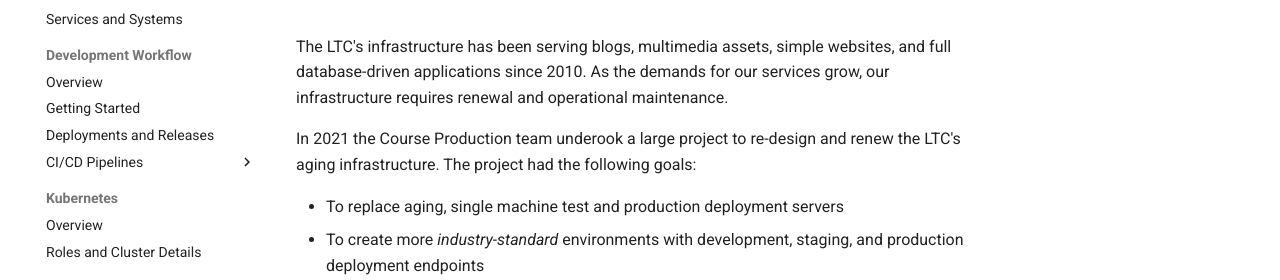
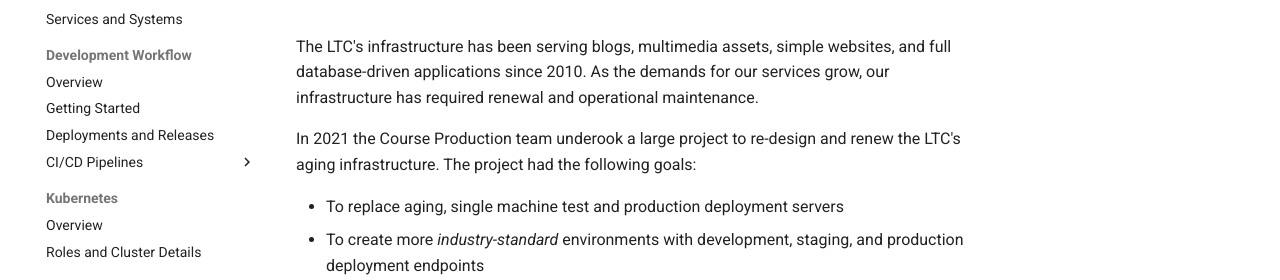
Before and after one commit to bcit-ltc/infrastructure-documentation, an MkDocs documentation site: the page built from docs/index.md, in a window 1280 px wide and 900 px high. Shown: the part 146-426 px from the top of the window. Built offline with MkDocs 1.6.1 and Material for MkDocs 9.7.7, drawn with Linux system fonts in a browser that asks for light colours.

Commit message:
add again

```diff
--- a/docs/index.md
+++ b/docs/index.md
@@ -2,7 +2,7 @@
 title: Introduction
 ---
 
-The LTC's infrastructure has been serving blogs, multimedia assets, simple websites, and full database-driven applications since 2010. As the demands for our services grow, our infrastructure requires renewal and operational maintenance.
+The LTC's infrastructure has been serving blogs, multimedia assets, simple websites, and full database-driven applications since 2010. As the demands for our services grow, our infrastructure has required renewal and operational maintenance.
 
 In 2021 the Course Production team underook a large project to re-design and renew the LTC's aging infrastructure. The project had the following goals:
 
```
